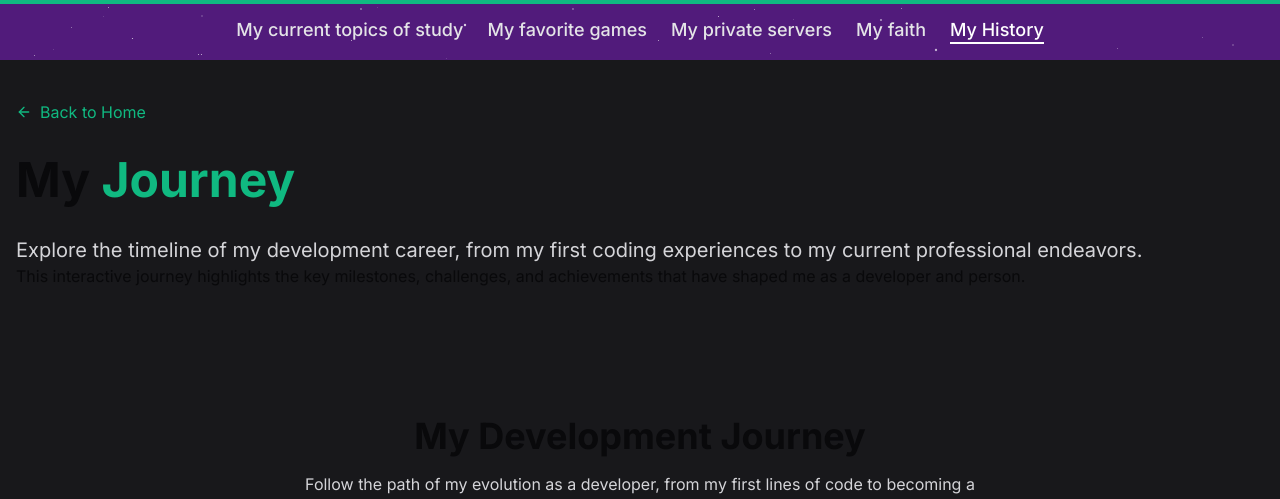
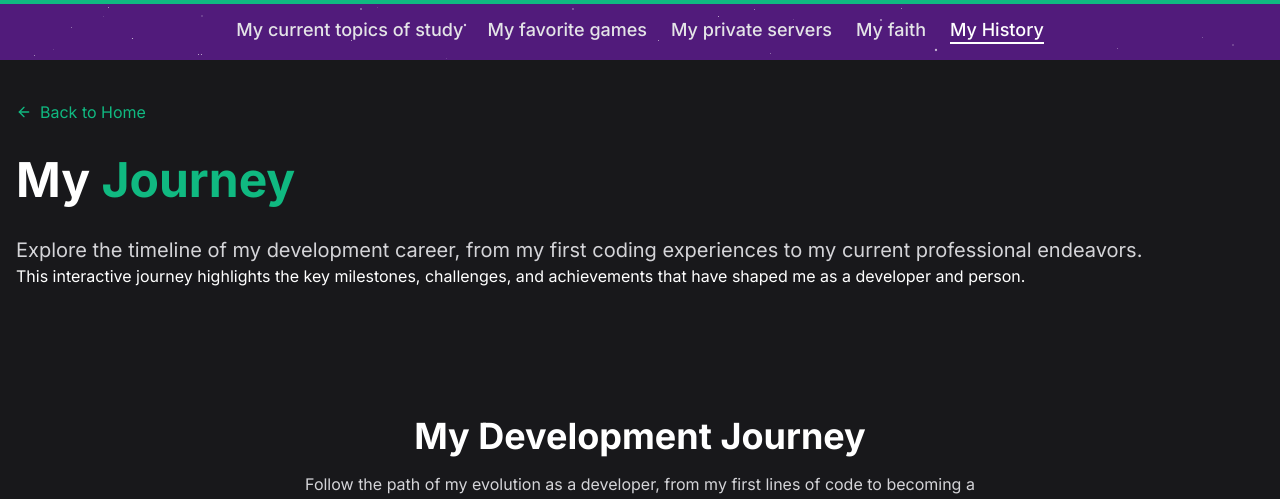
Before and after one commit to Artag-Chris/web-de-servicios, a Next.js app: page /about-me in a window 1280 px wide. Shown: the top 499 px of the page. Built offline with nearby package versions, Linux system fonts and the light colour scheme.

Commit message:
antes de la modularizacion de about component

```diff
--- a/src/app/about-me/page.tsx
+++ b/src/app/about-me/page.tsx
@@ -21,7 +21,7 @@
         </Link>
 
         {/* Contenido de la sección */}
-        <h1 className="text-4xl md:text-5xl font-bold mb-8">
+        <h1 className="text-4xl md:text-5xl font-bold mb-8 text-white">
           My <span className="text-emerald-500">Journey</span>
         </h1>
 
@@ -30,7 +30,7 @@
             Explore the timeline of my development career, from my first coding experiences to my current professional
             endeavors.
           </p>
-          <p>
+          <p className="text-white">
             This interactive journey highlights the key milestones, challenges, and achievements that have shaped me as
             a developer and person.
           </p>
--- a/src/components/page_components/About.tsx
+++ b/src/components/page_components/About.tsx
@@ -379,7 +379,7 @@
                     <span className="absolute inset-0 bg-gradient-to-r from-emerald-600 to-emerald-400 opacity-0 group-hover:opacity-100 transition-opacity duration-300"></span>
                   </Button>
                   <Button
-                    variant="outline"
+                  //  variant="outline"
                     className="border-zinc-700 hover:border-emerald-500 hover:bg-zinc-800 text-white"
                   >
                     <ExternalLink className="mr-2 h-4 w-4" /> View Portfolio
--- a/src/components/timeline/developer-journey-timeline.tsx
+++ b/src/components/timeline/developer-journey-timeline.tsx
@@ -192,7 +192,7 @@
         animate={{ opacity: 1, y: 0 }}
         transition={{ duration: 0.7 }}
       >
-        <h2 className="text-3xl md:text-4xl font-bold mb-4">My Development Journey</h2>
+        <h2 className="text-3xl md:text-4xl font-bold mb-4 text-white">My Development Journey</h2>
         <p className="text-zinc-300 max-w-2xl mx-auto">
           Follow the path of my evolution as a developer, from my first lines of code to becoming a professional
           software engineer. Each milestone represents growth, challenges overcome, and skills acquired along the way.
```
